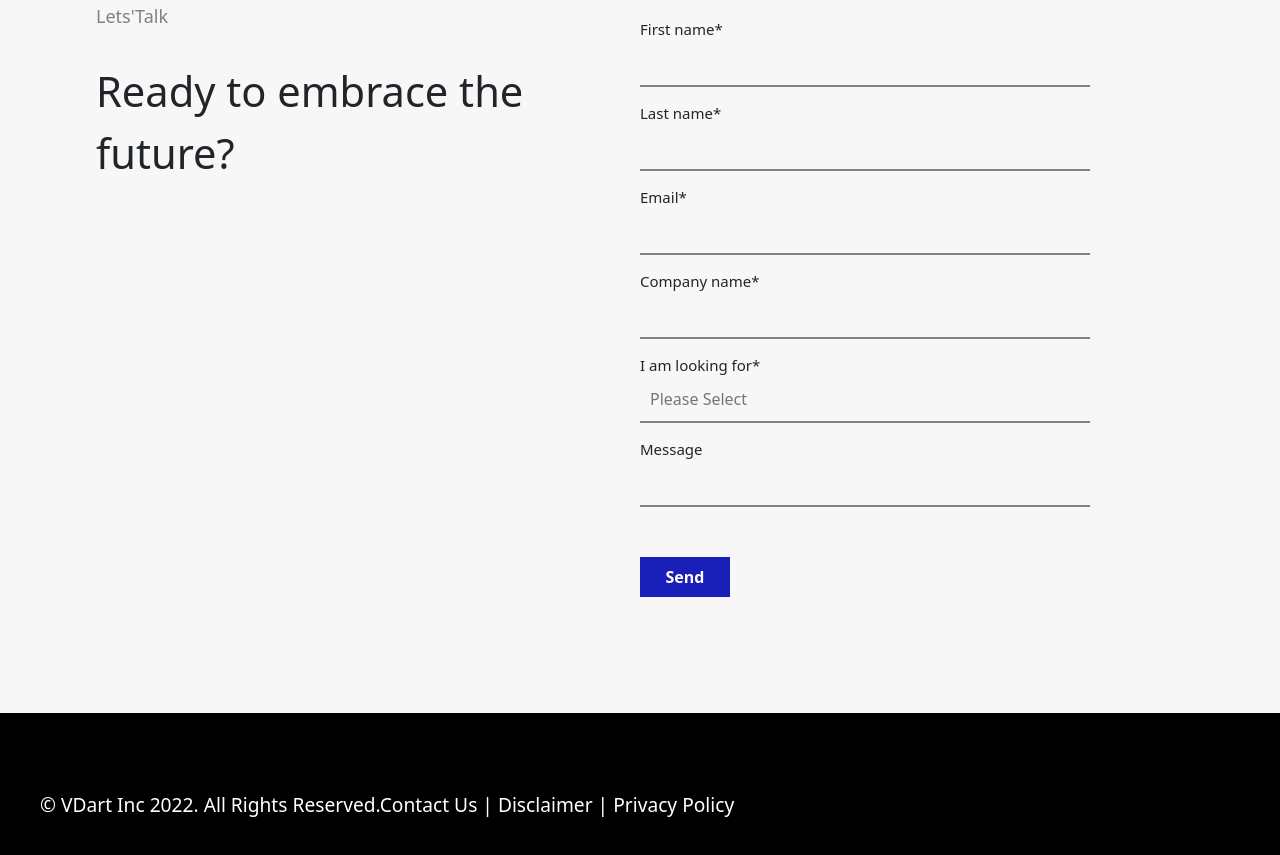
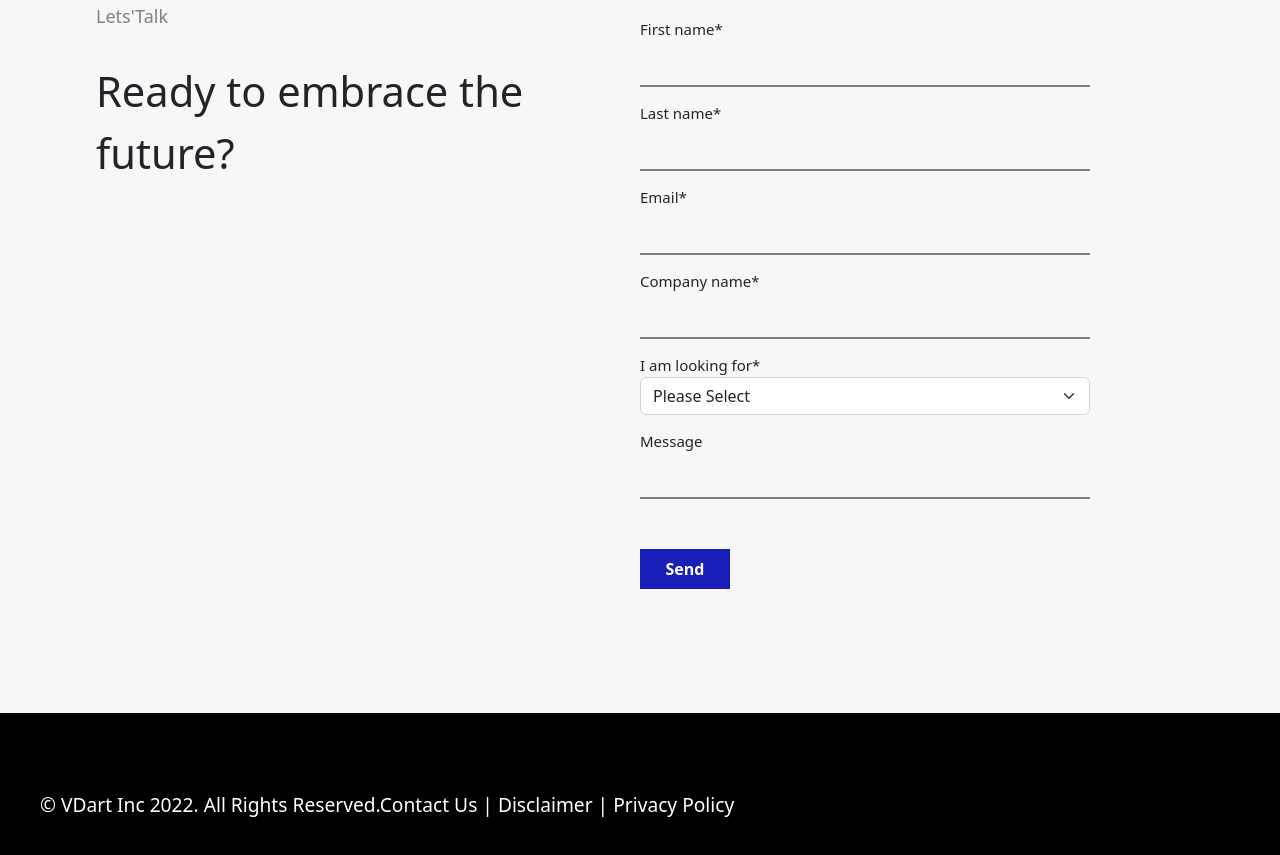
Before and after one commit to Balaguru0414/Vdart, a plain HTML site: page index.html in a window 1280 px wide. Shown: the part 3649-4504 px from the top of the page. Drawn offline with nearby package versions, Linux system fonts and the light colour scheme.

Commit message:
select added
select added in sign in part

```diff
--- a/VDort.css
+++ b/VDort.css
@@ -292,7 +292,6 @@ img{
 	input{
 		margin-top: 15px;
 		padding: 10px;
-
 		font-size: 18px;
 		width: 100%;
 		border: none;
@@ -312,7 +311,6 @@ img{
 	}
 
 
-
 /*        ///////////////////////////    footer   //////////////////////////// */
 
 
--- a/index.html
+++ b/index.html
@@ -128,7 +128,15 @@
 			<label for="company name">Company name*</label>
 			<input type="text" >
 			<label for=" I am looking for" >I am looking for*</label>
-			<input type="text" placeholder="Please Select">
+			<select class="form-select" aria-label="Default select example">
+  				<option selected disabled>Please Select</option>
+  				<option value="1">Job Opportunity</option>
+  				<option value="2">Internship</option>
+  				<option value="3">Your Service & Offerings</option>
+  				<option value="4">Bussiness with you as supplier / partner</option>
+  				<option value="5">Employment verification </option>
+  				<option value="6">Others</option>
+			</select>
 			<label for="message">Message</label>
 			<input type="text area" >
 			<button class="send">Send</button>
```
Also changed, not shown: VDort.html (+9 -1 lines).
